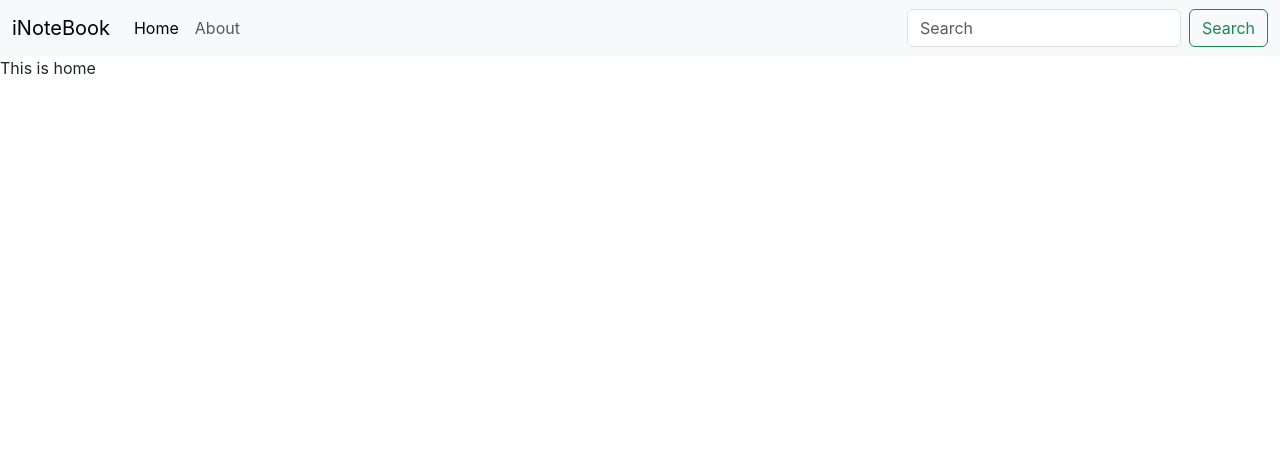
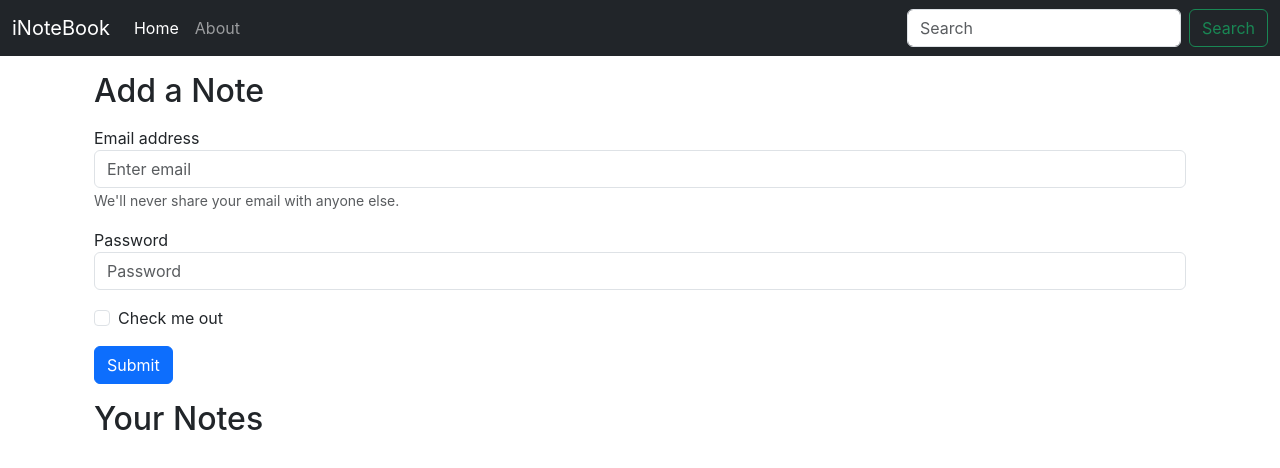
Before and after one commit to SaadIrshadd/iNoteBook, a React (Create React App) app: page / in a window 1280 px wide. Shown: the top 468 px of the page. Built offline with nearby package versions, Linux system fonts and the light colour scheme; the HTML template or start-up script is replaced by a standard one.

Commit message:
more changes

```diff
--- a/src/App.js
+++ b/src/App.js
@@ -13,11 +13,14 @@
         <Router>
 
           <Navbar/>
+            <div className="container">
 
-            <Routes>
-              <Route path="/" element={<Home/>}></Route>
-              <Route path="/about" element={<About/>}></Route>
-            </Routes>
+              <Routes>
+                <Route path="/" element={<Home/>}></Route>
+                <Route path="/about" element={<About/>}></Route>
+              </Routes>
+
+            </div>
 
         </Router>
 
--- a/src/components/Home.js
+++ b/src/components/Home.js
@@ -3,7 +3,29 @@
 const Home = () => {
   return (
     <div>
-      This is home
+      <div className="container my-3">
+        <h2>Add a Note</h2>
+          <form className="my-3">
+            <div className="mb-3">
+              <label for="exampleInputEmail1">Email address</label>
+              <input type="email" className="form-control" id="exampleInputEmail1" aria-describedby="emailHelp" placeholder="Enter email"/>
+              <small id="emailHelp" className="form-text text-muted">We'll never share your email with anyone else.</small>
+            </div>
+            <div className="mb-3">
+              <label for="exampleInputPassword1">Password</label>
+              <input type="password" className="form-control" id="exampleInputPassword1" placeholder="Password"/>
+            </div>
+            <div className="mb-3 form-check">
+              <input type="checkbox" className="form-check-input" id="exampleCheck1"/>
+              <label className="form-check-label" for="exampleCheck1">Check me out</label>
+            </div>
+            <button type="submit" className="btn btn-primary">Submit</button>
+          </form>
+      </div>
+
+      <div className="container my-3">
+        <h2>Your Notes</h2>
+      </div>
     </div>
   )
 }
--- a/src/components/Navbar.js
+++ b/src/components/Navbar.js
@@ -1,9 +1,18 @@
 import React from "react";
-import { Link } from "react-router-dom";
+import { Link, useLocation } from "react-router-dom";
+import { useEffect} from "react";
+
 const Navbar = () => {
+
+  let location = useLocation();
+
+  useEffect(() => {
+    console.log(location.pathname)
+  }, [location])
+
   return (
     <>
-      <nav className="navbar navbar-expand-lg bg-body-tertiary">
+      <nav className="navbar navbar-expand-lg bg-dark navbar-dark">
         <div className="container-fluid">
           <Link className="navbar-brand" to="/"> iNoteBook </Link>
           <button className="navbar-toggler" type="button" data-bs-toggle="collapse" data-bs-target="#navbarSupportedContent" aria-controls="navbarSupportedContent" aria-expanded="false" aria-label="Toggle navigation">
@@ -12,10 +21,10 @@
           <div className="collapse navbar-collapse" id="navbarSupportedContent">
             <ul className="navbar-nav me-auto mb-2 mb-lg-0">
               <li className="nav-item">
-                <Link className="nav-link active" aria-current="page" to="/"> Home </Link>
+                <Link className={`nav-link ${location.pathname==="/" ? "active" : "" }`} aria-current="page" to="/"> Home </Link>
               </li>
               <li className="nav-item">
-                <Link className="nav-link" to="/about"> About </Link>
+                <Link className={`nav-link ${location.pathname==="/about" ? "active" : "" }`} to="/about"> About </Link>
               </li>
             </ul>
             <form className="d-flex" role="search">
```
